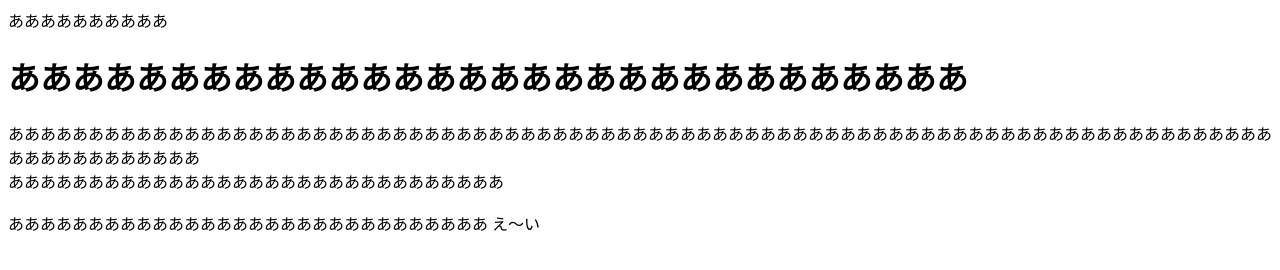
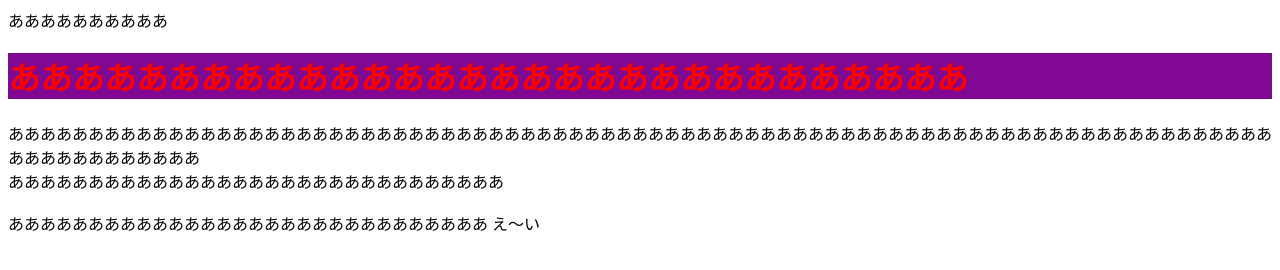
Before and after one commit to sujin2010bemani/sujin2010bemani.github.io, a plain HTML site: page index.html in a window 1280 px wide. Drawn offline with Linux system fonts and the light colour scheme.

Commit message:
Update index.html

```diff
--- a/index.html
+++ b/index.html
@@ -3,6 +3,8 @@
 <head>
 <meta charset="utf8">
 <title>ひょ～い</title>
+		<link rel="stylesheet" href="style.css">
+		<title>三田</title>
 </head>
 <body>ああああああああああ<h1>ああああああああああああああああああああああああああああああ</h1>あああああああああああああああああああああああああああああああああああああああああああああああああああああああああああああああああああああああああああああああああああああああああああ<br>あああああああああああああああああああああああああああああああ<br><br>ああああああああああああああああああああああああああああああ
 え～い
```
